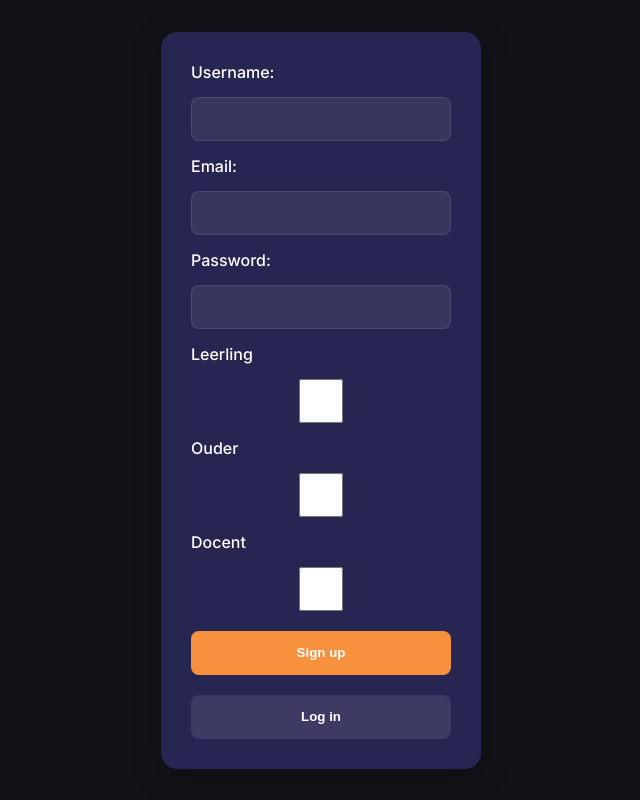
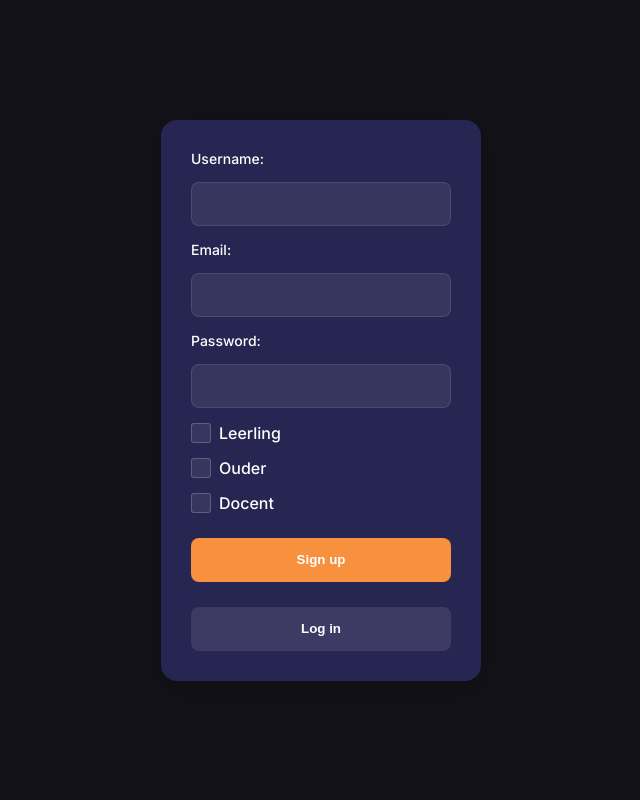
Before and after one commit to 410000849/Rekenapplicatie-2025, a PHP site: page / in a window 1280 px wide. Shown: the whole page, without its empty margins (319-959 px from the left). Run offline with PHP 8.4, Linux system fonts and the light colour scheme.

Commit message:
CSS FIX SIGNUP OGIN

```diff
--- a/public/front-end/routing/main/log-in/index.css
+++ b/public/front-end/routing/main/log-in/index.css
@@ -15,7 +15,9 @@ body {
   display: flex;
   flex-direction: column;
 }
-
+#login-form span {
+  color: white;
+}
 main {
   flex: 1;
   display: flex;
--- a/public/front-end/routing/main/sign-up/index.css
+++ b/public/front-end/routing/main/sign-up/index.css
@@ -42,10 +42,9 @@ main {
   position: relative;
 }
 
-#signup-form label {
-  display: flex;
-  flex-direction: column;
-  gap: 6px;
+#signup-form span {
+  font-size: 14px;
+  color: white;
 }
 
 #signup-form input {
@@ -66,7 +65,58 @@ main {
   box-shadow: 0 0 0 2px rgba(247, 145, 61, 0.2);
 }
 
-/* Knoppen */
+/* Custom checkbox styling */
+#signup-form input[type="checkbox"] {
+  position: absolute;
+  opacity: 0;
+  width: 0;
+  height: 0;
+}
+
+/* Custom checkbox */
+#signup-form input[type="checkbox"] + label {
+  position: relative;
+  padding-left: 28px;
+  cursor: pointer;
+  display: inline-block;
+  color: white;
+  line-height: 20px;
+}
+
+#signup-form input[type="checkbox"] + label:before {
+  content: '';
+  position: absolute;
+  left: 0;
+  top: 0;
+  width: 18px;
+  height: 18px;
+  border: 1px solid rgba(255, 255, 255, 0.2);
+  background: rgba(255, 255, 255, 0.08);
+  border-radius: 3px;
+  transition: all 0.2s ease;
+}
+
+#signup-form input[type="checkbox"]:checked + label:before {
+  background: var(--orange);
+  border-color: var(--orange);
+}
+
+#signup-form input[type="checkbox"]:checked + label:after {
+  content: '';
+  position: absolute;
+  left: 6px;
+  top: 3px;
+  width: 6px;
+  height: 10px;
+  border: solid white;
+  border-width: 0 2px 2px 0;
+  transform: rotate(45deg);
+}
+
+#signup-form input[type="checkbox"]:focus + label:before {
+  box-shadow: 0 0 0 2px rgba(247, 145, 61, 0.3);
+}
+
 #signup-form button {
   height: 44px;
   border: none;
@@ -74,7 +124,7 @@ main {
   font-weight: 600;
   cursor: pointer;
   transition: all 0.2s ease;
-  margin-top: 5px;
+  margin-top: 10px;
 }
 
 /* Sign up knop */
--- a/public/front-end/routing/main/sign-up/index.html
+++ b/public/front-end/routing/main/sign-up/index.html
@@ -5,9 +5,9 @@
         <span>Username: </span><input id="username" type="text">
         <span>Email: </span><input id="username" type="email">
         <span>Password: </span><input id="password" type="password">
-        <span>Leerling</span><input id="leerling" type="checkbox">
-        <span>Ouder</span><input id="ouder" type="checkbox">
-        <span>Docent</span><input id="docent" type="checkbox">
+        <input type="checkbox" id="leerling"><label for="leerling">Leerling</label>
+        <input type="checkbox" id="ouder"><label for="ouder">Ouder</label>
+        <input type="checkbox" id="docent"><label for="docent">Docent</label>
         <button type="submit">Sign up</button>
         <button type="button" onclick="document.location = '/log-in'">Log in</button>
     </form>
```
